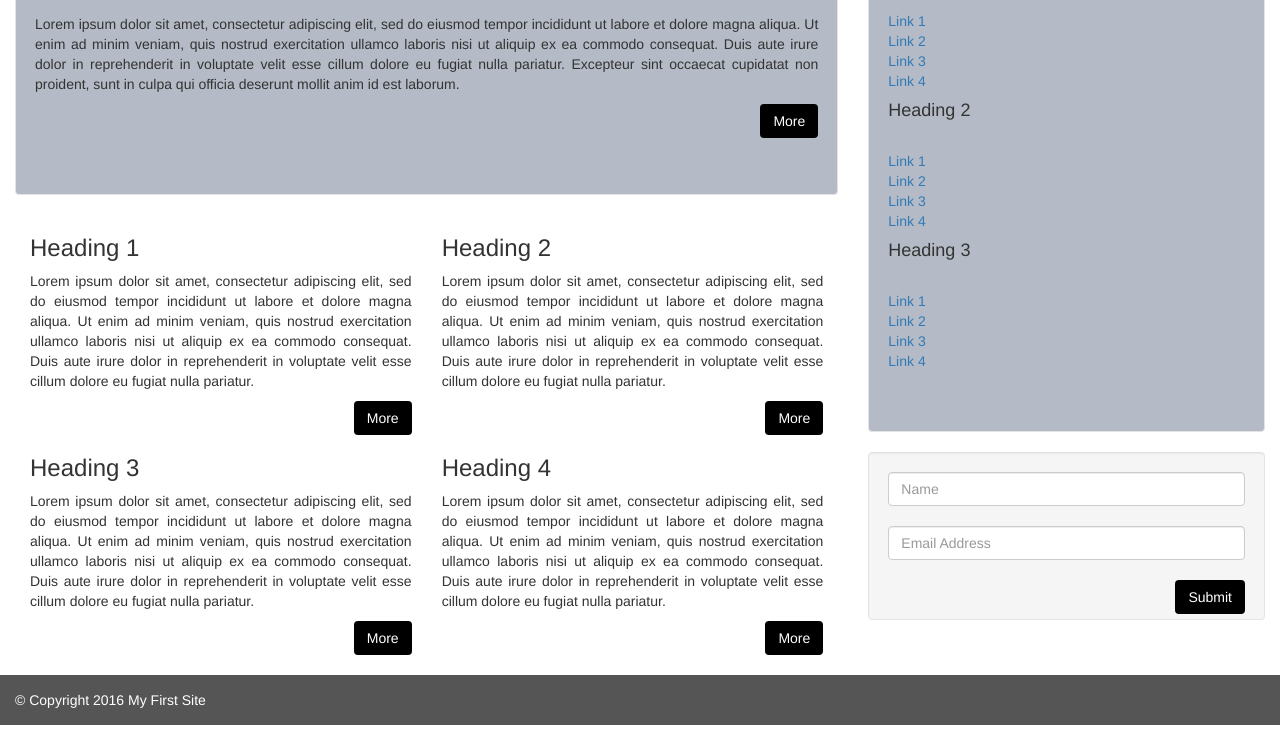
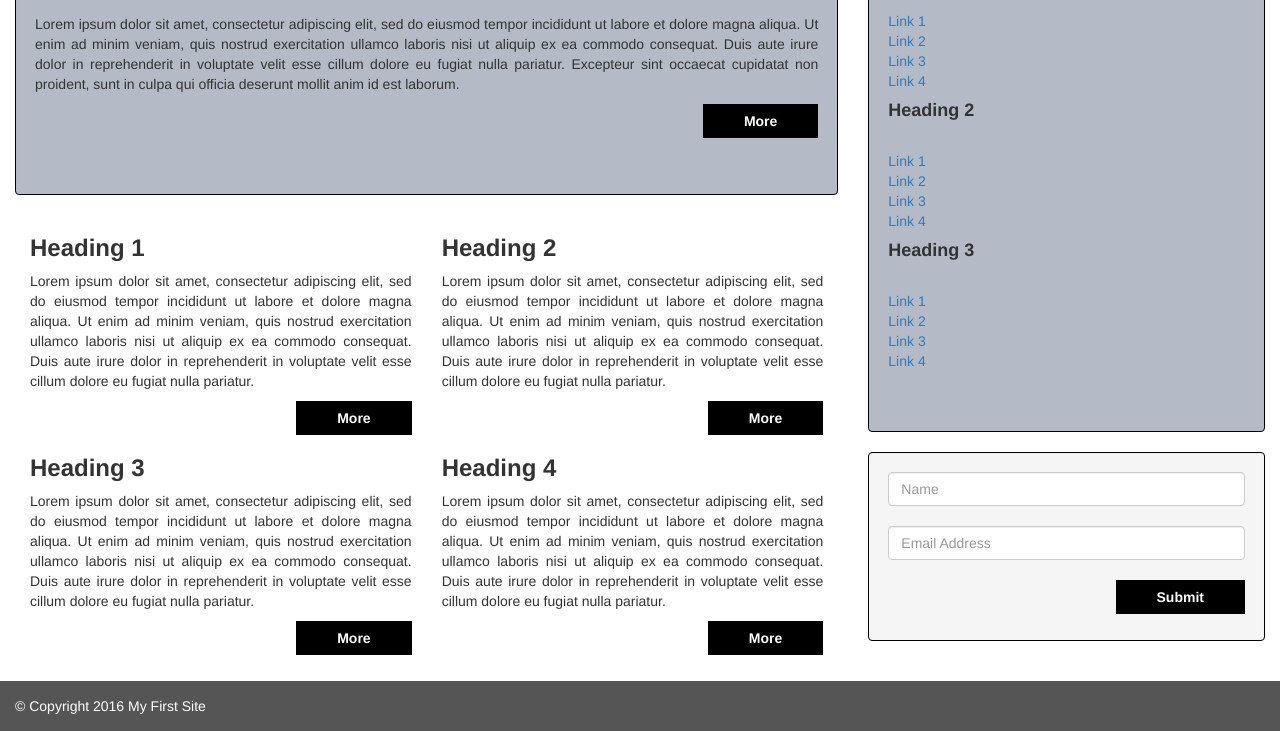
Before and after one commit to mohansarath/htmlcss, a plain HTML site: page index.html in a window 1280 px wide. Shown: the part 231-962 px from the top of the page. Drawn offline with nearby package versions, Linux system fonts and the light colour scheme.

Commit message:
Update style.css

```diff
--- a/css/style.css
+++ b/css/style.css
@@ -8,14 +8,33 @@ footer {
     color: white;
     padding: 15px;
   }
-button{
+button.btn{
     float: right;
     background-color: black;
     color: white;
+    border-radius: 0px;
+    padding-left: 40px;
+    padding-right: 40px;
+    font-weight: bold;
   }
 #grey{
     background-color: #b4bbc6;
+    border-style: solid;
+    border-color: black;
 }
 p{
     text-align:justify ;
 }
+.well{
+    border-style: solid;
+    border-color: black;
+}
+.shade{
+    background-color:#0A0A0A;
+}
+h2 ,h3,h4{
+    font-weight: bold;
+}
+#sub{
+    padding-bottom: 40px;
+}
```
